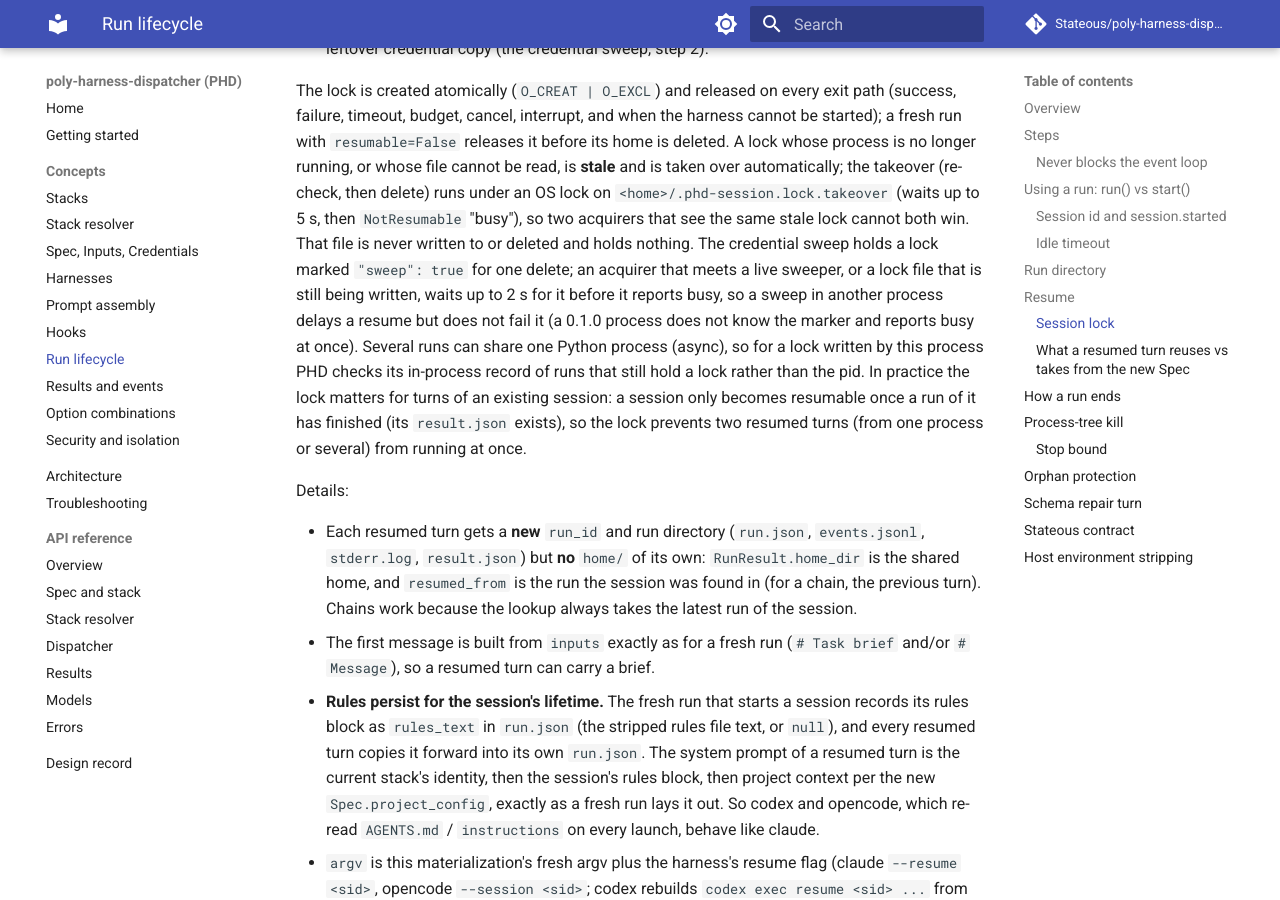
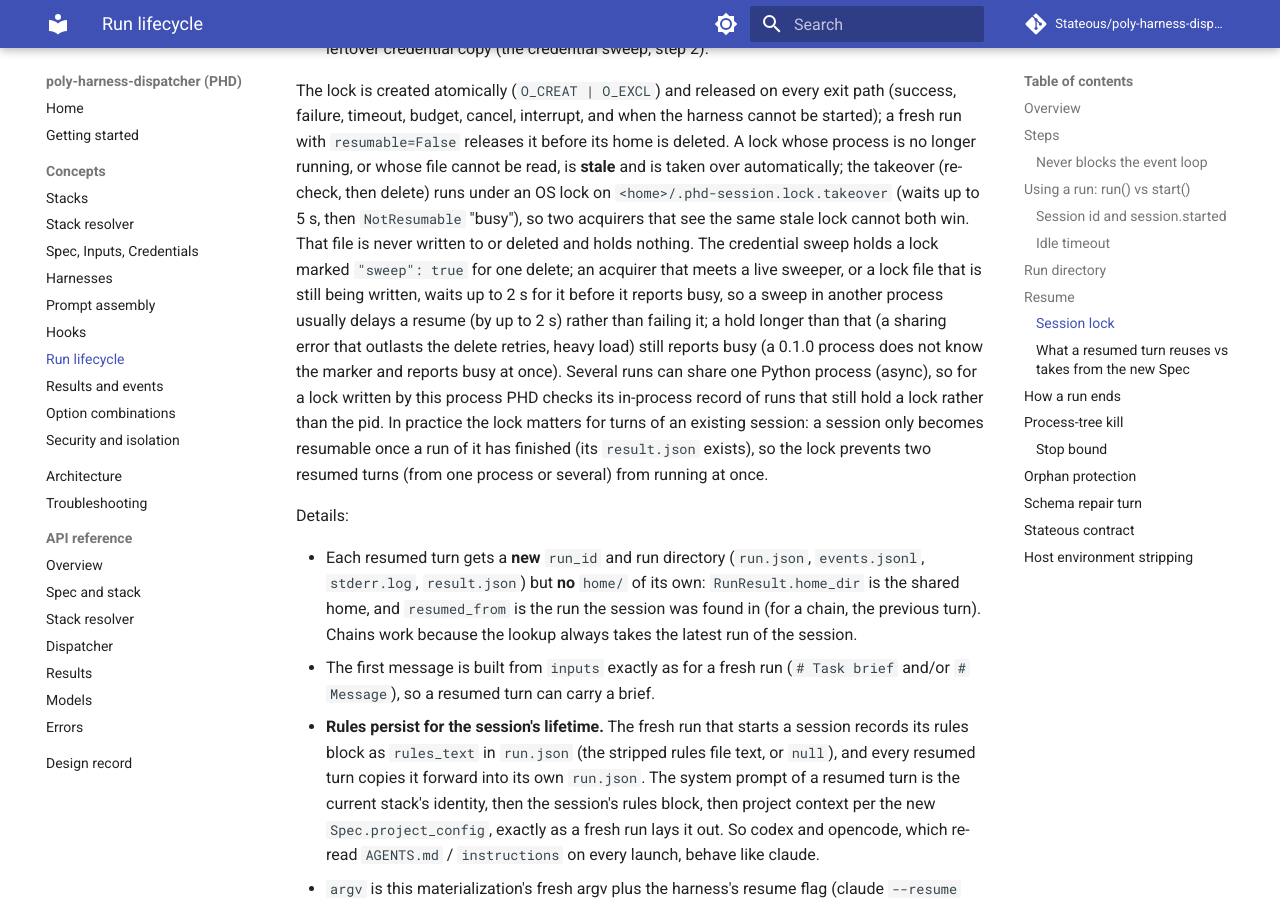
Before and after one commit to StateousLabs/poly-harness-dispatcher, an MkDocs documentation site: the page built from docs/concepts/run-lifecycle.md, in a window 1280 px wide and 900 px high, scrolled down 7331 px. Built offline with MkDocs 1.6.1 and Material for MkDocs 9.7.7, drawn with Linux system fonts in a browser that asks for light colours; comment, search, counter and statistics services are not loaded.

Commit message:
Sweep run dirs without run.json and soften the sweep-delay docs
A process killed between materialize and writing run.json leaves a copy in
a run dir without run.json; the link and containment checks already keep
the sweep inside the runs root, so run.json is no longer required. The docs
now say a sweep usually delays a resume by up to 2 s and a longer hold still
reports busy.

Co-Authored-By: Claude Opus 5.5 <noreply@anthropic.com>
Claude-Session: https://claude.ai/code/session_013Y5zqw3Gd7dFuxyoGDVHGQ

```diff
--- a/docs/concepts/run-lifecycle.md
+++ b/docs/concepts/run-lifecycle.md
@@ -209,8 +209,9 @@ and is taken over automatically; the takeover (re-check, then delete) runs under
 `<home>/.phd-session.lock.takeover` (waits up to 5 s, then `NotResumable` "busy"), so two acquirers that see the same
 stale lock cannot both win. That file is never written to or deleted and holds nothing. The credential sweep holds
 a lock marked `"sweep": true` for one delete; an acquirer that meets a live sweeper, or a lock file that is still
-being written, waits up to 2 s for it before it reports busy, so a sweep in another process delays a resume but does
-not fail it (a 0.1.0 process does not know the marker and reports busy at once). Several runs can share one
+being written, waits up to 2 s for it before it reports busy, so a sweep in another process usually delays a resume (by up to
+2 s) rather than failing it; a hold longer than that (a sharing error that outlasts the delete retries, heavy load)
+still reports busy (a 0.1.0 process does not know the marker and reports busy at once). Several runs can share one
 Python process (async), so for a lock written by this process PHD checks its in-process record of runs that still hold a lock rather than the pid. In practice the lock
 matters for turns of an existing session: a session only becomes resumable once a run of it has finished (its
 `result.json` exists), so the lock prevents two resumed turns (from one process or several) from running at once.
```
Also changed, not shown: CHANGELOG.md (+1 -1 lines), docs/concepts/security-and-isolation.md (+1 -1 lines), 2 other files.
